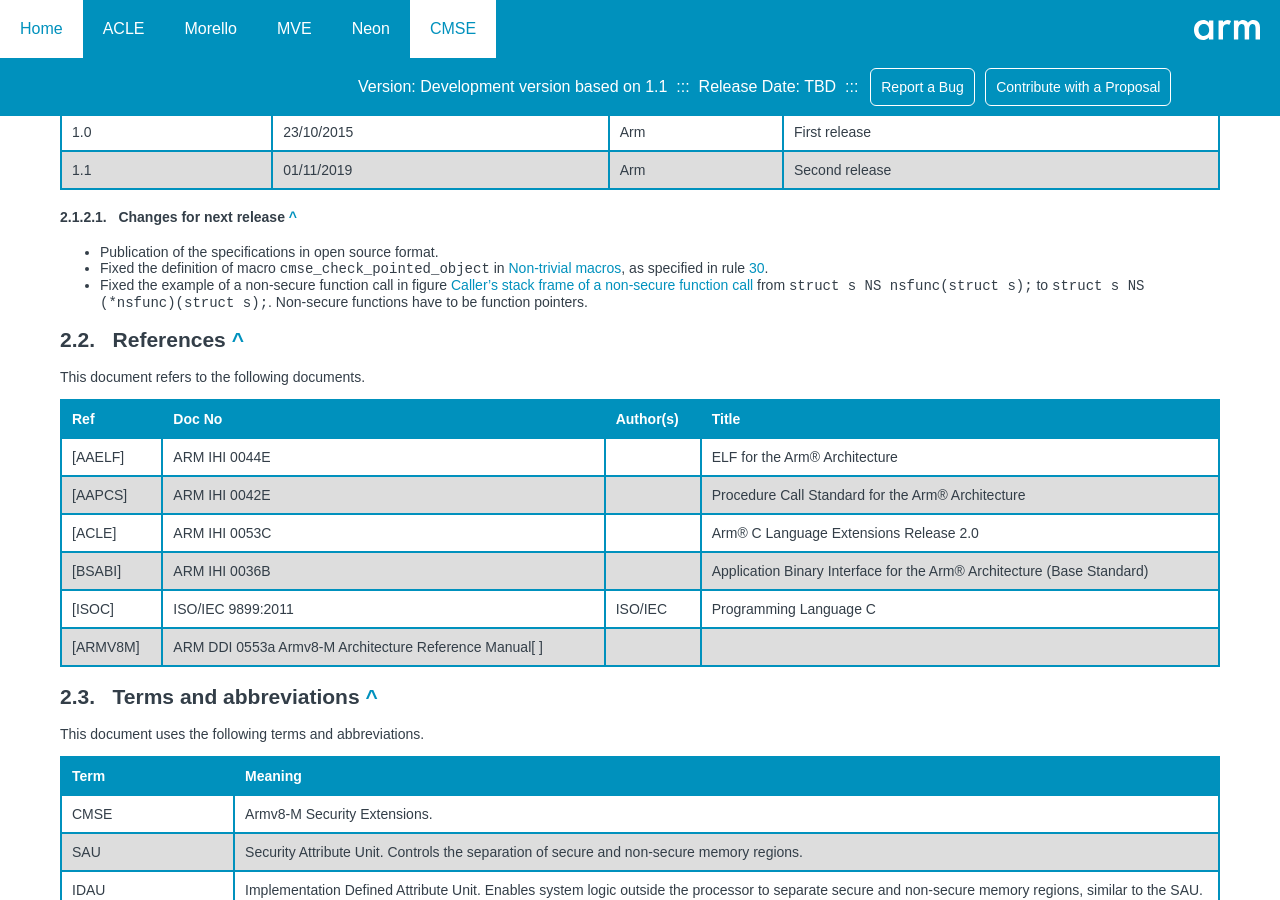
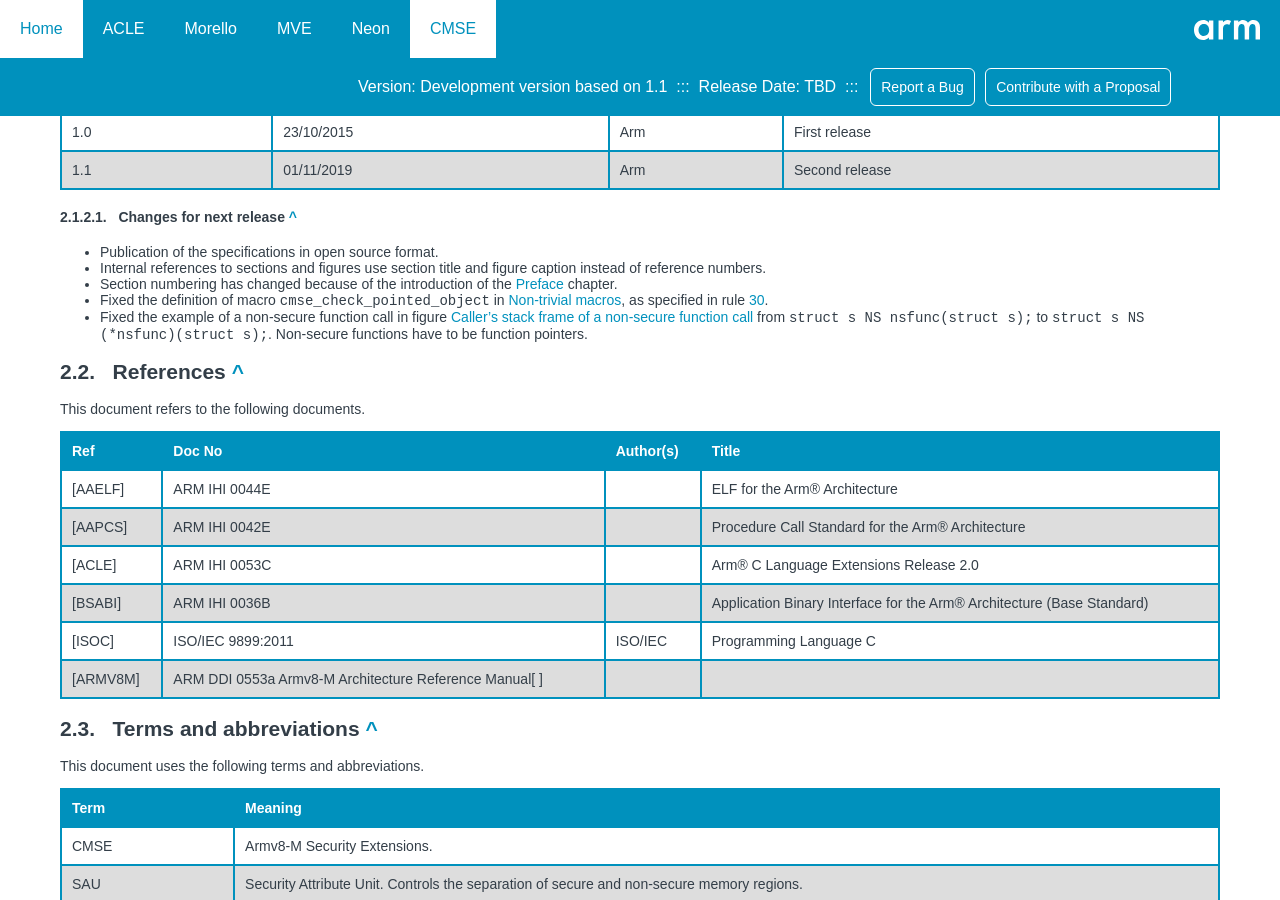
Before and after one commit to ARM-software/acle, a Jekyll site: the page built from cmse/cmse.md, in a window 1280 px wide and 900 px high, scrolled down 2413 px. Built offline with Jekyll 4.4.1, drawn with Linux system fonts in a browser that asks for light colours; our own code applies the rules of GitHub Pages for plain Markdown files; some of the changed text lies outside the part shown.

Commit message:
[cmse] Fix internal references for rule 36 and expand on the changes for the release.

```diff
--- a/cmse/cmse.md
+++ b/cmse/cmse.md
@@ -24,6 +24,7 @@
 -->
 * TOC
 {:toc}
+
 # Preface
 
 ## Abstract
@@ -136,6 +137,10 @@
 #### Changes for next release
 
 * Publication of the specifications in open source format.
+* Internal references to sections and figures use section title and
+  figure caption instead of reference numbers.
+* Section numbering has changed because of the introduction of the
+  [Preface](#preface) chapter.
 * Fixed the definition of macro `cmse_check_pointed_object` in
   [Non-trivial macros](#non-trivial-macros), as specified in rule
   [30](#rule-30).
@@ -862,6 +867,8 @@
 intrinsics](#address-range-check-intrinsic), the address range check
 can be done efficiently if the non-secure stack does not cross the
 boundary of any memory region defined by the MPU, SAU, and IDAU.
+
+<span id="rule-36"></span>
 
 > **36** A _C language translation_ system must generate code to handle a generated
 > non-secure memory access in each of the following situations:
@@ -1004,7 +1011,7 @@
 memory](#volatility-of-non-secure-memory)) and the requirements of
 using non-secure memory ([Non-secure memory
 usage](#non-secure-memory-usage)),
-in particular requirement 36.
+in particular requirement [36](#rule-36).
 
 In practice, a compiler might generate code that:
 
@@ -1182,7 +1189,8 @@
 aware of the volatile behavior of non-secure memory ([Volatility of
 non-secure memory](#volatility-of-non-secure-memory)) and the
 requirements of using non-secure memory ([Non-secure memory
-usage](#non-secure-memory-usage)), in particular requirement 36.
+usage](#non-secure-memory-usage)), in particular requirement
+[36](#rule-36).
 
 In practice, a toolchain might generate code that:
 
```
